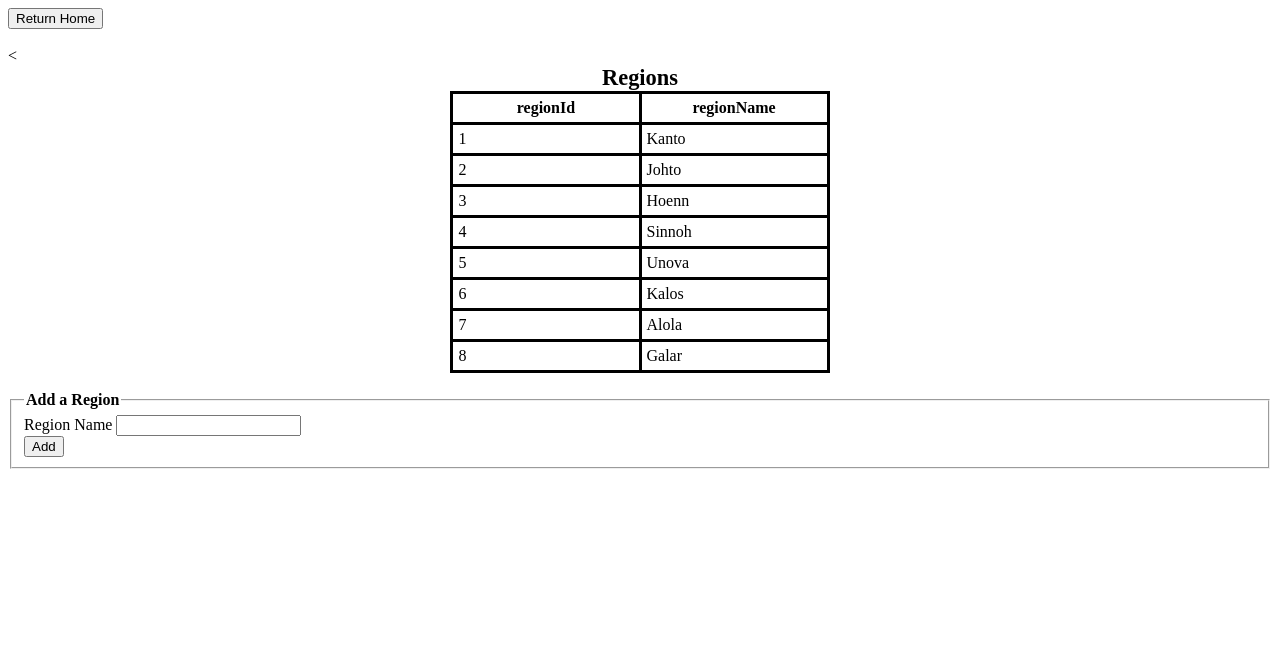
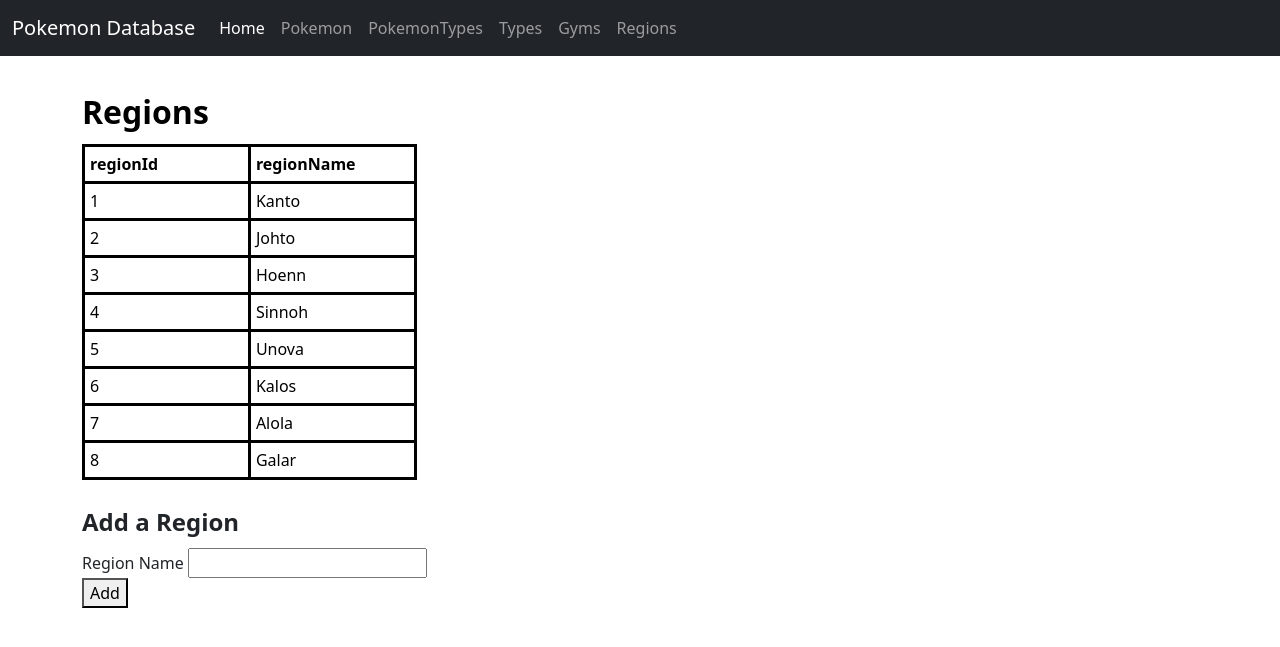
Before and after one commit to KyleBrogdon/PokemonDB, a Flask app: page /regions.html in a window 1280 px wide. Shown: the top 647 px of the page. Run offline with Flask 2, Linux system fonts and the light colour scheme; data comes from the database, SQL or seed files in the repository; data that the repository does not hold is empty; some libraries are stand-ins or nearby versions.

Commit message:
added bootstrap template, css, navbar

```diff
--- a/static/css/main.css
+++ b/static/css/main.css
@@ -4,9 +4,8 @@ table, tr, th, td {
     table-layout: fixed;
     width: 90%;
     border-collapse: collapse;
-    margin-left: auto;
-    margin-right: auto;
     padding: 5px;
+    caption-side: top
   }
 
 legend {
@@ -15,9 +14,10 @@ legend {
 }
 
 caption {
-  font-size:  1.4em;
+  font-size:  2em;
   font-weight:  bold;
   position:  relative;
+  color: black;
 }
 
 h1 {
--- a/templates/base.html
+++ b/templates/base.html
@@ -1,14 +1,29 @@
-<!DOCTYPE html>
-<html lang = "en">
-<head>
-    <meta charset="UTF-8">
-    <meta name="viewport" content="width=device-width, initial-scale=1.0">
-    <meta http-equiv="X-UA-Compatible" content="ie=edge">
+<!doctype html>
+<!-- code citation, Starter Template at Bootstrap: https://getbootstrap.com/docs/5.1/getting-started/introduction/ -->
+
+<html lang="en">
+  <head>
+    <!-- Required meta tags -->
+    <meta charset="utf-8">
+    <meta name="viewport" content="width=device-width, initial-scale=1">
+
+    <!-- Bootstrap CSS -->
+    <link href="https://cdn.jsdelivr.net/npm/bootstrap@5.1.3/dist/css/bootstrap.min.css" rel="stylesheet" integrity="sha384-1BmE4kWBq78iYhFldvKuhfTAU6auU8tT94WrHftjDbrCEXSU1oBoqyl2QvZ6jIW3" crossorigin="anonymous">
     <link rel="stylesheet" href="{{ url_for('static', filename='css/main.css') }}">
-    {% block head %}
-    <a href='/'><button>Return Home</button></a>{% endblock %}
-</head>
-<body>
-    {% block body %}{% endblock %}
-</body>
+    <title>Pokemon Database</title>
+
+  </head>
+  <body>
+    {% include 'navbar.html' %}
+    <br/>
+    <div class="container">
+
+        {% block content %}
+        {% endblock %}
+    </div>
+
+    <!-- Option 1: Bootstrap Bundle with Popper -->
+    <script src="https://cdn.jsdelivr.net/npm/bootstrap@5.1.3/dist/js/bootstrap.bundle.min.js" integrity="sha384-ka7Sk0Gln4gmtz2MlQnikT1wXgYsOg+OMhuP+IlRH9sENBO0LRn5q+8nbTov4+1p" crossorigin="anonymous"></script>
+
+  </body>
 </html>
--- /dev/null
+++ b/templates/navbar.html
@@ -0,0 +1,32 @@
+<!-- code citation, Navbar at Bootstrap: https://getbootstrap.com/docs/5.1/components/navbar/  -->
+
+<nav class="navbar navbar-expand-lg navbar-dark bg-dark">
+    <div class="container-fluid">
+      <a class="navbar-brand" href="/">Pokemon Database</a>
+      <button class="navbar-toggler" type="button" data-bs-toggle="collapse" data-bs-target="#navbarSupportedContent" aria-controls="navbarSupportedContent" aria-expanded="false" aria-label="Toggle navigation">
+        <span class="navbar-toggler-icon"></span>
+      </button>
+      <div class="collapse navbar-collapse" id="navbarSupportedContent">
+        <ul class="navbar-nav me-auto mb-2 mb-lg-0">
+          <li class="nav-item">
+            <a class="nav-link active" aria-current="page" href="/">Home</a>
+          </li>
+          <li class="nav-item">
+            <a class="nav-link" href="/pokemon.html">Pokemon</a>
+          </li>
+          <li class="nav-item">
+            <a class="nav-link" href="/pokemontypes.html">PokemonTypes</a>
+          </li>
+          <li class="nav-item">
+            <a class="nav-link" href="/types.html">Types</a>
+          </li>
+          <li class="nav-item">
+            <a class="nav-link" href="/gyms.html">Gyms</a>
+          </li>
+          <li class="nav-item">
+            <a class="nav-link" href="/regions.html">Regions</a>
+          </li>
+        </ul>
+      </div>
+    </div>
+  </nav>
--- a/templates/regions.html
+++ b/templates/regions.html
@@ -1,17 +1,6 @@
-<!DOCTYPE html>
-<html lang = "en">
-<head>
-    <meta charset="UTF-8">
-    <meta name="viewport" content="width=device-width, initial-scale=1.0">
-    <meta http-equiv="X-UA-Compatible" content="ie=edge">
-    <link rel="stylesheet" href="{{ url_for('static', filename='css/main.css') }}">
-    {% block head %}
-    <a href='/'><button>Return Home</button></a>{% endblock %}
-</head>
-<br>
-<br>
-<body>
-    {% block body %}
+{% extends 'base.html' %}
+
+    {% block content %}
     <div>
         <table style = "width: 30%">
             <caption>Regions</caption>
@@ -22,7 +11,7 @@
                 </tr>
             </thead>
             <tbody style = "text-align: center">
-                <<tbody>
+                <tbody>
                     {% for r in rows %}
                     <tr>
                         <td>{{r.0}}</td>
@@ -40,6 +29,4 @@
             <button type="submit">Add</button>
         </fieldset>
     </form>
-    {% endblock %}
-</body>
-</html>
+{% endblock %}
```
Also changed, not shown: templates/filteredPokemon.html (+6 -16 lines), templates/gyms.html (+4 -16 lines), templates/index.html (+3 -4 lines), templates/pokemon.html (+8 -16 lines), templates/pokemontypes.html (+3 -14 lines), templates/types.html (+4 -16 lines).
